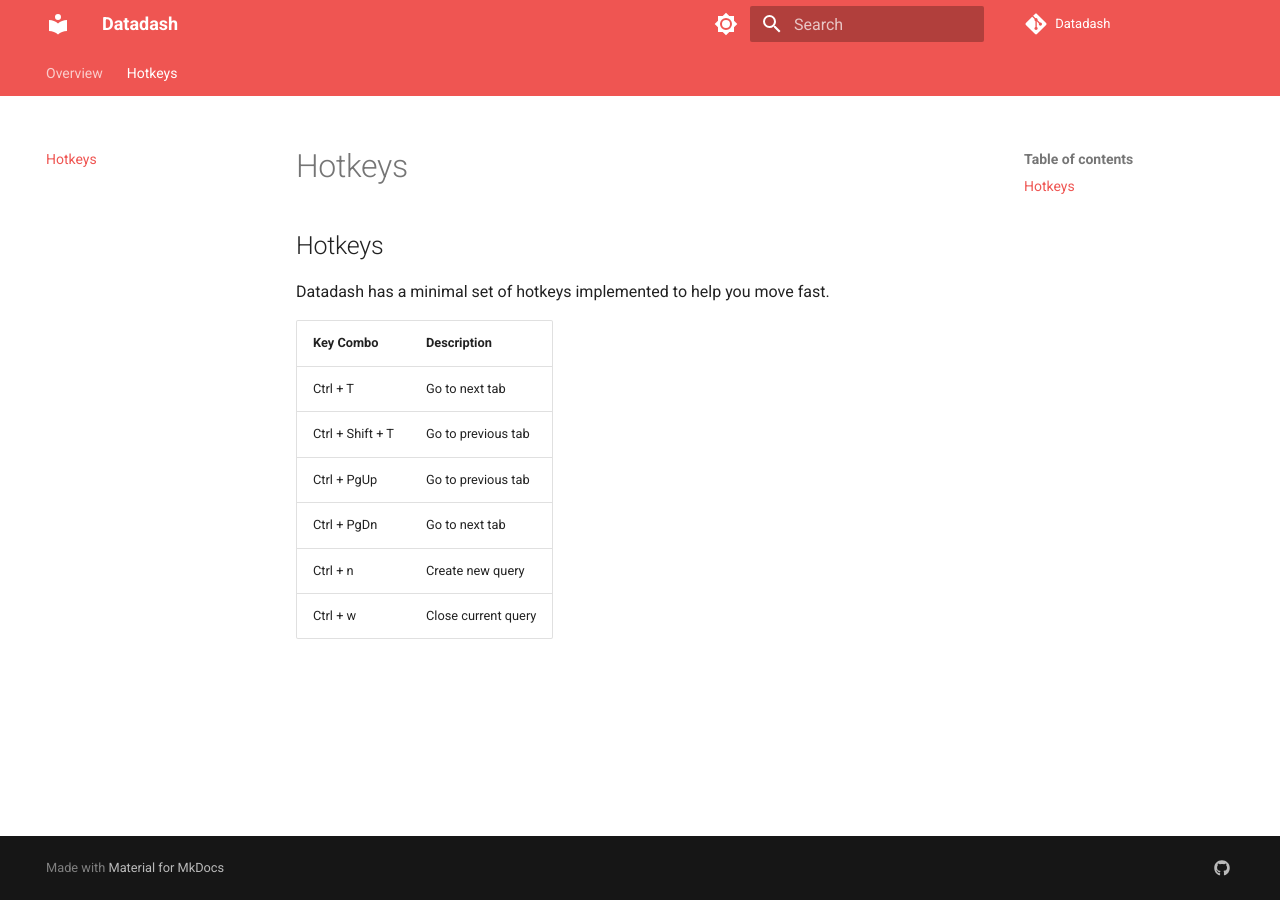
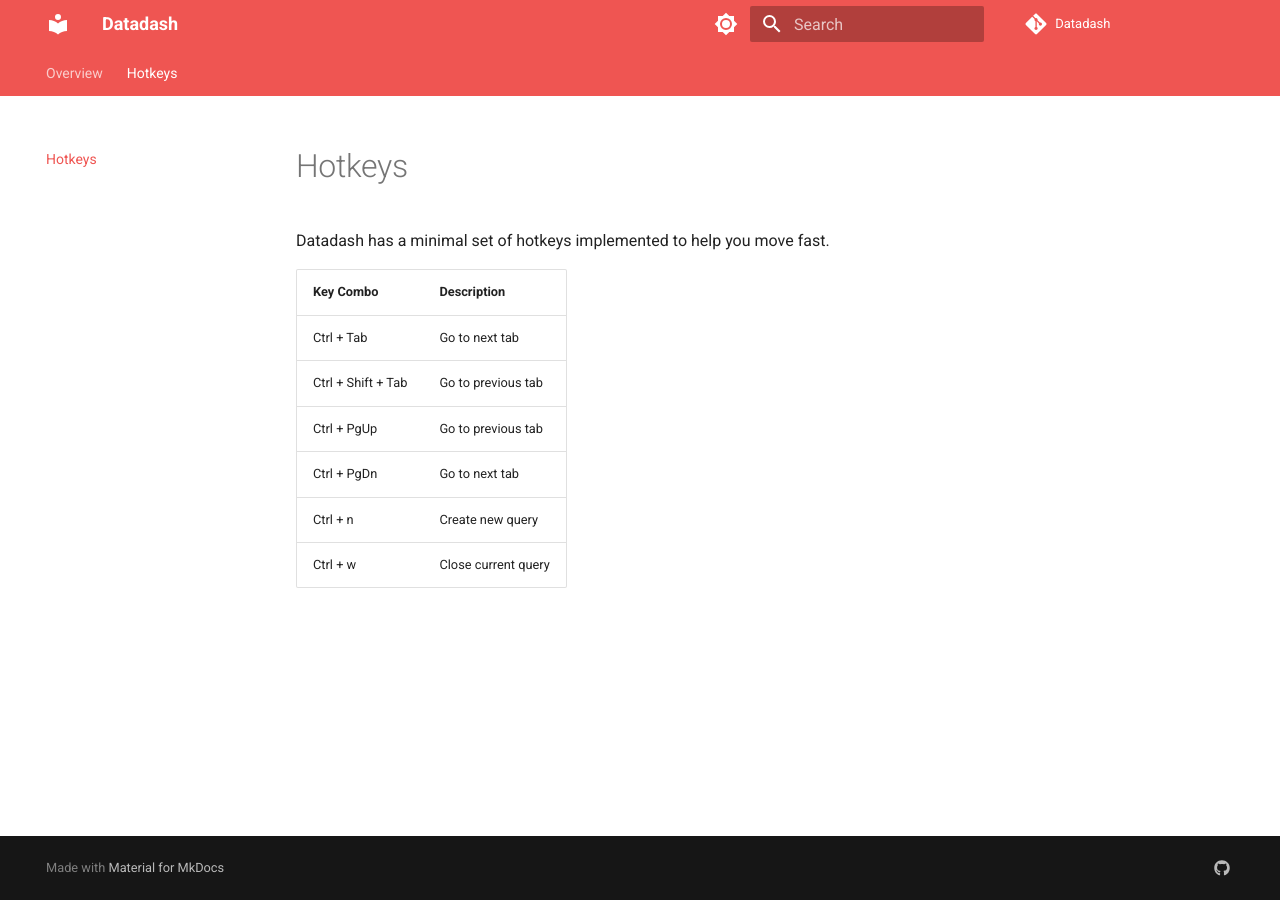
Before and after one commit to galenseilis/datadash, an MkDocs documentation site: the page built from docs/hotkeys.md, in a window 1280 px wide. Built offline with MkDocs 1.6.1 and Material for MkDocs 9.7.7, drawn with Linux system fonts in a browser that asks for light colours; comment, search, counter and statistics services are not loaded.

Commit message:
Corrected typo in hotkeys

```diff
--- a/docs/hotkeys.md
+++ b/docs/hotkeys.md
@@ -1,11 +1,9 @@
-## Hotkeys
-
 Datadash has a minimal set of hotkeys implemented to help you move fast.
 
 | Key Combo | Description |
 | --- | --- |
-| Ctrl + T | Go to next tab |
-| Ctrl + Shift + T | Go to previous tab |
+| Ctrl + Tab | Go to next tab |
+| Ctrl + Shift + Tab | Go to previous tab |
 | Ctrl + PgUp | Go to previous tab |
 | Ctrl + PgDn | Go to next tab |
 | Ctrl + n | Create new query |
```
Also changed, not shown: 1 other file.
